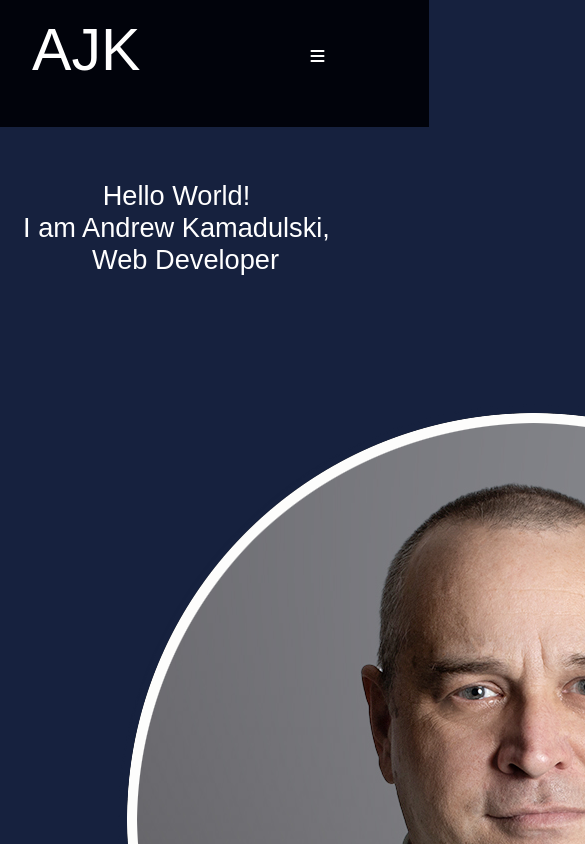
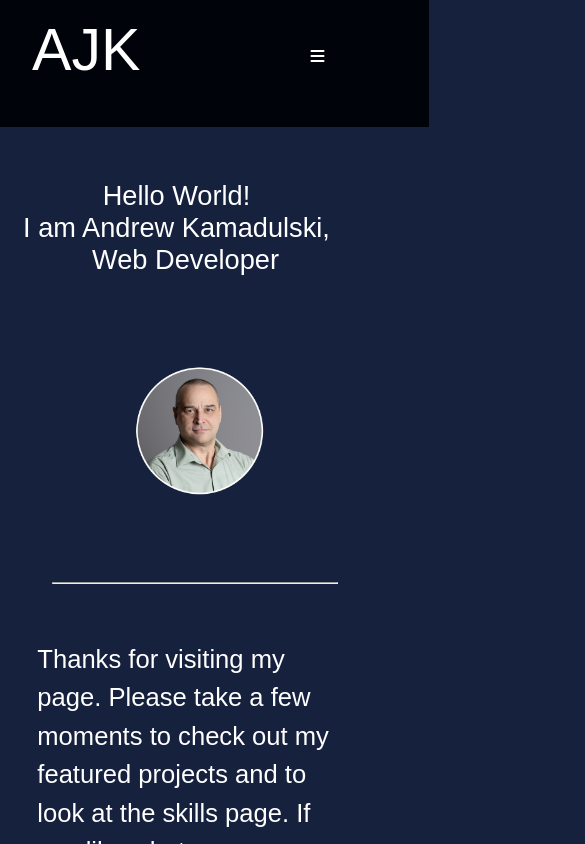
Before and after one commit to Kamadulski999/Kamadulski, a React (Create React App) app: page / in a window 390 px wide. Shown: the top 844 px of the page, 585 px wide, since content can reach past the window. Built offline with nearby package versions, Linux system fonts and the light colour scheme; a web font is replaced by a local one.

Commit message:
portfolio picture position

```diff
--- a/src/components/Hello/hello.css
+++ b/src/components/Hello/hello.css
@@ -1,6 +1,9 @@
 .hello-emphasis {
     margin: 1rem 0 0 35%;
     font-size: 3rem;
+}
+.hello-emphasis span {
+    padding-top: 2rem;
 }
 
 .hello-section {
@@ -11,7 +14,7 @@
 }
 
 .hello-section img {
-    margin-left: 10rem;
+    height: 25vw;
 }
 
 .portrait {
@@ -31,6 +34,7 @@
     }
 
     .hello-section img {
+        height: 40vw;
         margin: -5rem 1rem 1rem 1rem
     }
 
```
